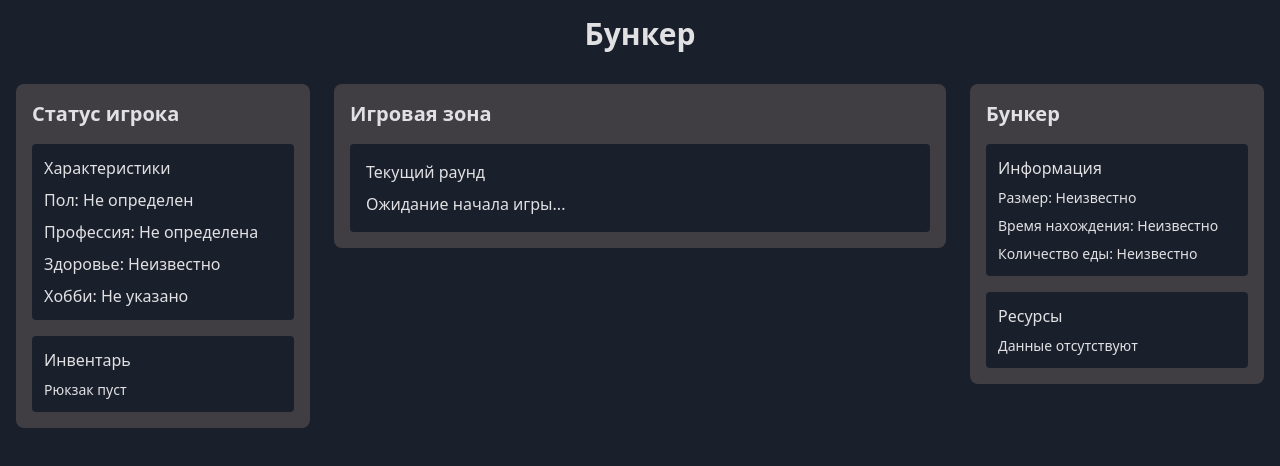
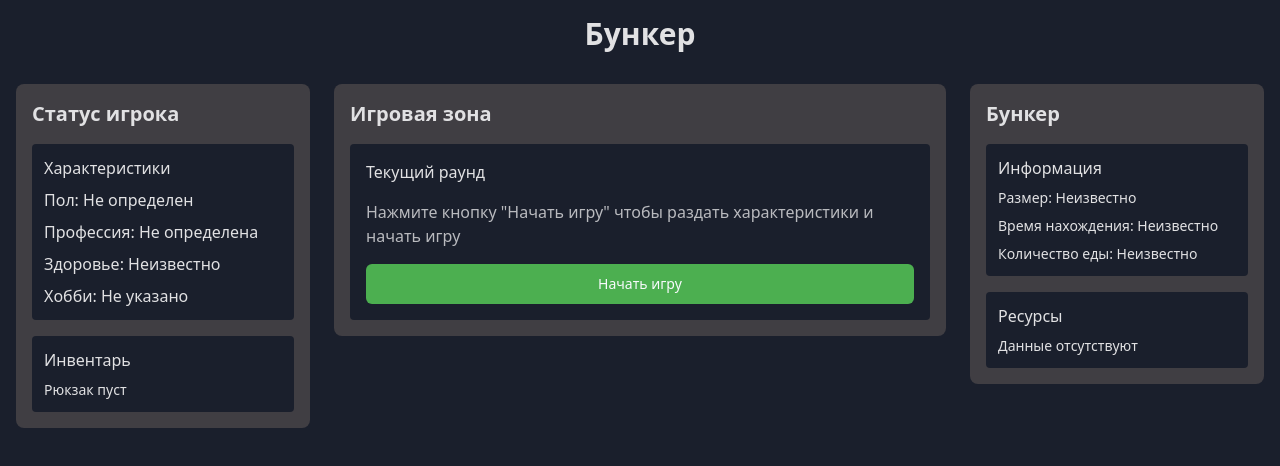
Before and after one commit to N1KSAil/bunker-survival-strategy, a React (Vite) app: page / in a window 1280 px wide. Shown: the top 466 px of the page. Built offline with nearby package versions, Linux system fonts and the light colour scheme.

Commit message:
Add character distribution and start game button
Implement a button for distributing player characteristics and starting the game in the application.
[skip gpt_engineer]

```diff
--- a/src/pages/Index.tsx
+++ b/src/pages/Index.tsx
@@ -1,7 +1,17 @@
 import PlayerStatus from "@/components/PlayerStatus";
 import ResourceTracker from "@/components/ResourceTracker";
+import { Button } from "@/components/ui/button";
+import { useState } from "react";
+import { toast } from "sonner";
 
 const Index = () => {
+  const [gameStarted, setGameStarted] = useState(false);
+
+  const handleStartGame = () => {
+    setGameStarted(true);
+    toast.success("Игра началась! Характеристики розданы.");
+  };
+
   return (
     <div className="min-h-screen bg-bunker-bg text-bunker-text p-4">
       <div className="max-w-7xl mx-auto">
@@ -21,8 +31,22 @@ const Index = () => {
               <h2 className="text-xl font-semibold mb-4">Игровая зона</h2>
               <div className="space-y-4">
                 <div className="bg-bunker-bg p-4 rounded">
-                  <h3 className="font-medium mb-2">Текущий раунд</h3>
-                  <p>Ожидание начала игры...</p>
+                  <h3 className="font-medium mb-4">Текущий раунд</h3>
+                  {!gameStarted ? (
+                    <div className="space-y-4">
+                      <p className="text-bunker-text/80">
+                        Нажмите кнопку "Начать игру" чтобы раздать характеристики и начать игру
+                      </p>
+                      <Button
+                        onClick={handleStartGame}
+                        className="w-full bg-bunker-success hover:bg-bunker-success/90"
+                      >
+                        Начать игру
+                      </Button>
+                    </div>
+                  ) : (
+                    <p>Игра началась! Раунд 1</p>
+                  )}
                 </div>
               </div>
             </div>
```
